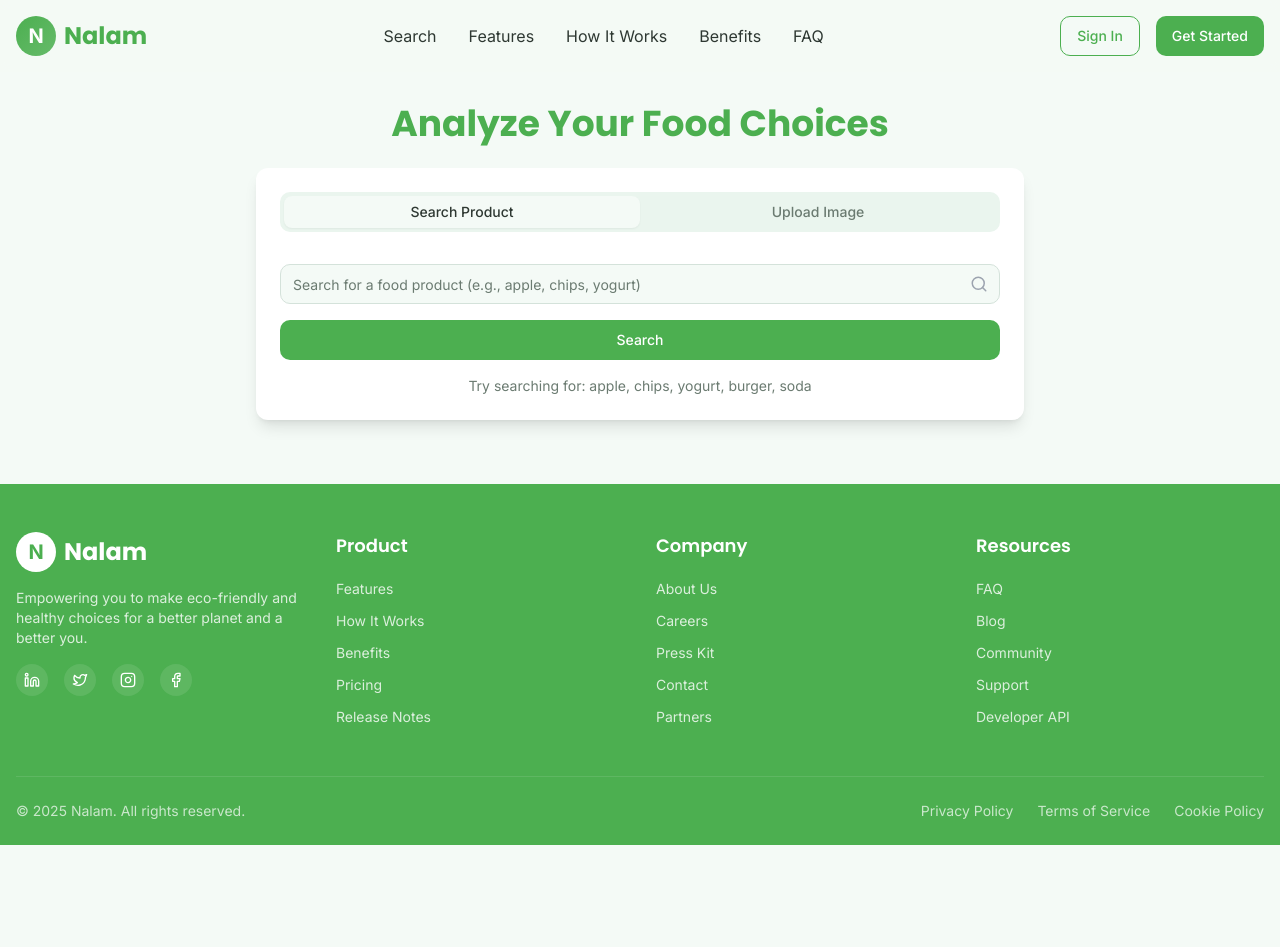
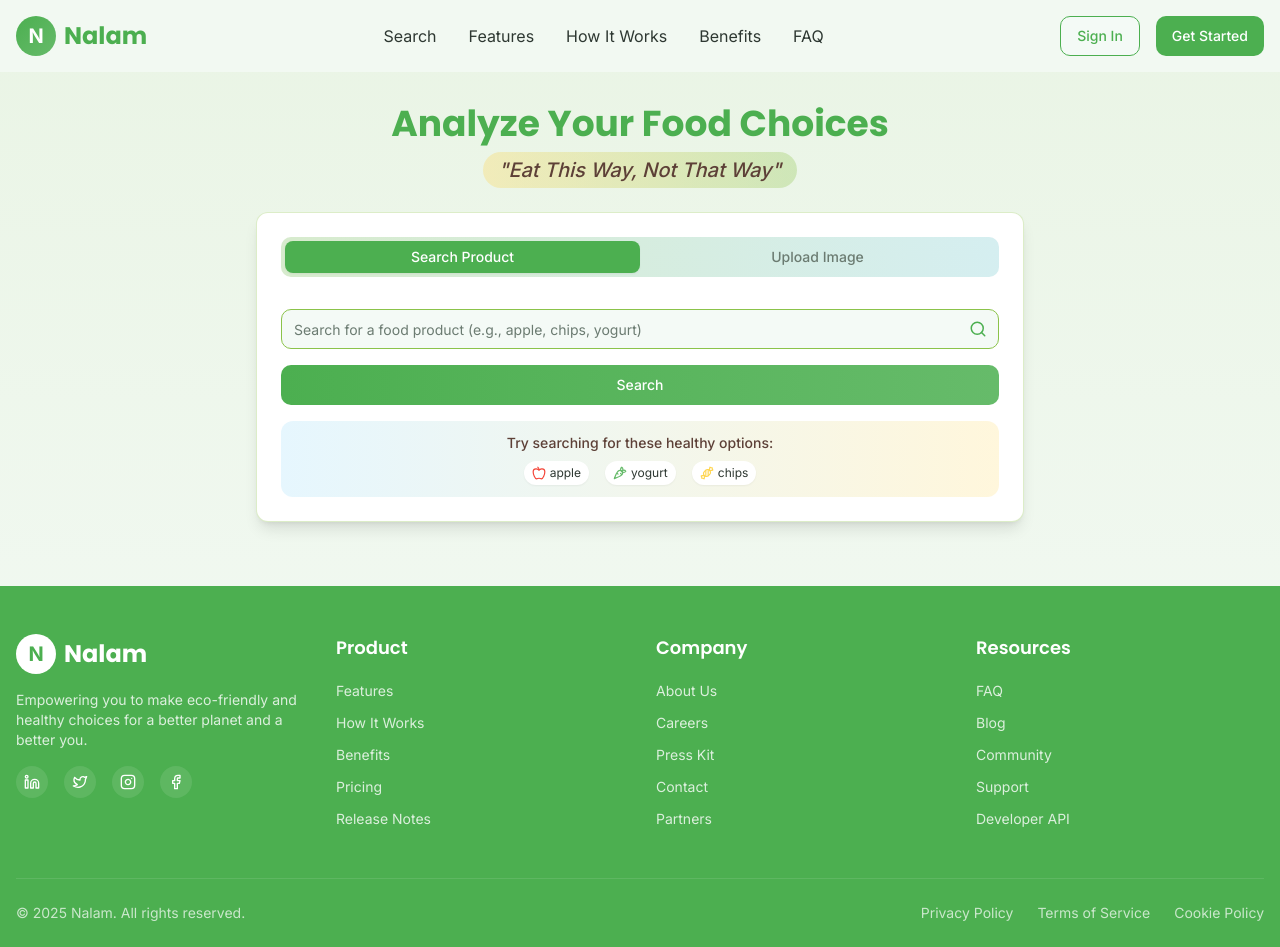
Before and after one commit to ChillandBuild/Nalam, a React (Vite) app: page /search in a window 1280 px wide. Before the commit the page ends 845 px from the top, so only its background shows below. Built offline with nearby package versions, Linux system fonts and the light colour scheme.

Commit message:
Refactor: Improve color scheme and add slogan
- Updated the website's color scheme for a more vibrant look.
- Added the slogan "Eat This Way, Not That Way" to the hero section.

```diff
--- a/src/components/FoodResultDisplay.tsx
+++ b/src/components/FoodResultDisplay.tsx
@@ -2,6 +2,7 @@
 import { Badge } from "@/components/ui/badge";
 import { Card, CardContent, CardDescription, CardFooter, CardHeader, CardTitle } from "@/components/ui/card";
 import { FoodAnalysisResult } from "../types/food";
+import { Leaf, Carrot } from "lucide-react";
 
 interface FoodResultDisplayProps {
   result: FoodAnalysisResult;
@@ -18,11 +19,16 @@ const FoodResultDisplay = ({ result }: FoodResultDisplayProps) => {
 
   return (
     <div className="max-w-3xl mx-auto space-y-8">
-      <Card className="overflow-hidden">
-        <CardHeader className="bg-gradient-to-r from-nalam-green/10 to-nalam-leaf/10">
+      <Card className="overflow-hidden border-nalam-green/20">
+        <CardHeader className="bg-gradient-to-r from-nalam-green/10 to-nalam-leaf/20">
           <div className="flex items-center justify-between">
             <div>
-              <CardTitle className="text-2xl">{result.name}</CardTitle>
+              <CardTitle className="text-2xl flex items-center gap-2">
+                {result.name}
+                <span className="text-base bg-nalam-green-light/20 px-2 py-0.5 rounded text-nalam-green italic">
+                  Eat This Way
+                </span>
+              </CardTitle>
               <CardDescription>{result.category}</CardDescription>
             </div>
             <div className="text-right">
@@ -41,13 +47,16 @@ const FoodResultDisplay = ({ result }: FoodResultDisplayProps) => {
 
         <CardContent className="pt-6 pb-2">
           <div className="grid md:grid-cols-2 gap-6">
-            <div>
-              <h3 className="text-lg font-semibold mb-3 text-nalam-green">Consumption Guide</h3>
+            <div className="bg-gradient-to-br from-white to-nalam-sky/10 p-4 rounded-lg">
+              <h3 className="text-lg font-semibold mb-3 text-nalam-green flex items-center gap-2">
+                <Leaf size={20} className="text-nalam-green" />
+                Consumption Guide
+              </h3>
 
               <div className="space-y-4">
                 <div>
                   <h4 className="font-medium mb-1 flex items-center">
-                    <span className="w-3 h-3 rounded-full bg-nalam-green mr-2"></span>
+                    <span className="w-3 h-3 rounded-full bg-gradient-to-br from-nalam-green to-nalam-leaf mr-2"></span>
                     Recommended Frequency
                   </h4>
                   <p className="text-sm ml-5">{result.consumptionFrequency}</p>
@@ -55,7 +64,7 @@ const FoodResultDisplay = ({ result }: FoodResultDisplayProps) => {
 
                 <div>
                   <h4 className="font-medium mb-1 flex items-center">
-                    <span className="w-3 h-3 rounded-full bg-nalam-green mr-2"></span>
+                    <span className="w-3 h-3 rounded-full bg-gradient-to-br from-nalam-green to-nalam-leaf mr-2"></span>
                     Optimal Timing
                   </h4>
                   <p className="text-sm ml-5">{result.optimalTiming}</p>
@@ -63,7 +72,7 @@ const FoodResultDisplay = ({ result }: FoodResultDisplayProps) => {
 
                 <div>
                   <h4 className="font-medium mb-1 flex items-center">
-                    <span className="w-3 h-3 rounded-full bg-nalam-red mr-2"></span>
+                    <span className="w-3 h-3 rounded-full bg-gradient-to-r from-nalam-red to-red-400 mr-2"></span>
                     Health Risks
                   </h4>
                   <ul className="list-disc text-sm ml-8 space-y-1">
@@ -75,8 +84,11 @@ const FoodResultDisplay = ({ result }: FoodResultDisplayProps) => {
               </div>
             </div>
 
-            <div>
-              <h3 className="text-lg font-semibold mb-3 text-nalam-green">Sustainability Metrics</h3>
+            <div className="bg-gradient-to-br from-white to-nalam-sun/10 p-4 rounded-lg">
+              <h3 className="text-lg font-semibold mb-3 text-nalam-green flex items-center gap-2">
+                <Carrot size={20} className="text-nalam-leaf" />
+                Sustainability Metrics
+              </h3>
 
               <div className="space-y-3">
                 <div className="flex items-center">
@@ -84,7 +96,7 @@ const FoodResultDisplay = ({ result }: FoodResultDisplayProps) => {
                   <div className="flex-1">
                     <div className="h-2 bg-gray-200 rounded-full overflow-hidden">
                       <div
-                        className="h-full bg-nalam-green"
+                        className="h-full bg-gradient-to-r from-nalam-green to-nalam-leaf"
                         style={{ width: `${result.sustainability.packaging}%` }}
                       ></div>
                     </div>
@@ -97,7 +109,7 @@ const FoodResultDisplay = ({ result }: FoodResultDisplayProps) => {
                   <div className="flex-1">
                     <div className="h-2 bg-gray-200 rounded-full overflow-hidden">
                       <div
-                        className="h-full bg-nalam-green"
+                        className="h-full bg-gradient-to-r from-nalam-green to-nalam-leaf"
                         style={{ width: `${result.sustainability.carbonFootprint}%` }}
                       ></div>
                     </div>
@@ -110,7 +122,7 @@ const FoodResultDisplay = ({ result }: FoodResultDisplayProps) => {
                   <div className="flex-1">
                     <div className="h-2 bg-gray-200 rounded-full overflow-hidden">
                       <div
-                        className="h-full bg-nalam-green"
+                        className="h-full bg-gradient-to-r from-nalam-green to-nalam-leaf"
                         style={{ width: `${result.sustainability.supplyChain}%` }}
                       ></div>
                     </div>
@@ -123,7 +135,7 @@ const FoodResultDisplay = ({ result }: FoodResultDisplayProps) => {
                   <div className="flex-1">
                     <div className="h-2 bg-gray-200 rounded-full overflow-hidden">
                       <div
-                        className="h-full bg-nalam-green"
+                        className="h-full bg-gradient-to-r from-nalam-green to-nalam-leaf"
                         style={{ width: `${result.sustainability.ingredients}%` }}
                       ></div>
                     </div>
@@ -135,22 +147,25 @@ const FoodResultDisplay = ({ result }: FoodResultDisplayProps) => {
           </div>
 
           {result.contextualSuggestion && (
-            <div className="mt-6 bg-nalam-earth-light/30 p-4 rounded-lg">
+            <div className="mt-6 bg-gradient-to-r from-nalam-earth-light/30 to-nalam-sun/10 p-4 rounded-lg border border-nalam-earth-light/30">
               <h4 className="font-medium mb-2 text-nalam-earth-dark">Contextual Suggestion</h4>
               <p className="text-sm">{result.contextualSuggestion}</p>
             </div>
           )}
         </CardContent>
 
-        <CardFooter className="flex-col items-start border-t pt-6">
-          <h3 className="text-lg font-semibold mb-3 text-nalam-green">Healthier Alternatives</h3>
+        <CardFooter className="flex-col items-start border-t pt-6 bg-gradient-to-br from-white to-nalam-green-light/10">
+          <h3 className="text-lg font-semibold mb-3 text-nalam-green flex items-center gap-2">
+            <span className="text-red-500 line-through text-sm">Not That Way</span>
+            Healthier Alternatives
+          </h3>
           <div className="w-full grid grid-cols-1 sm:grid-cols-2 md:grid-cols-3 gap-4">
             {result.alternatives.map((alt, index) => (
-              <div key={index} className="bg-muted p-3 rounded-lg hover:shadow-md transition-shadow duration-200">
+              <div key={index} className="bg-gradient-to-br from-nalam-green-light/10 to-nalam-sun/10 p-3 rounded-lg hover:shadow-md transition-shadow duration-200 border border-nalam-green-light/20">
                 <h4 className="font-medium">{alt.name}</h4>
                 <div className="flex items-center text-xs mt-1">
                   <span className="mr-1">Score:</span>
-                  <Badge className="bg-nalam-green text-white">{alt.score}/100</Badge>
+                  <Badge className="bg-gradient-to-r from-nalam-green to-nalam-leaf text-white">{alt.score}/100</Badge>
                 </div>
                 <p className="text-xs text-muted-foreground mt-2">{alt.benefit}</p>
               </div>
--- a/src/components/Hero.tsx
+++ b/src/components/Hero.tsx
@@ -8,7 +8,7 @@ const Hero = () => {
       <div className="container px-4 mx-auto">
         <div className="flex flex-col md:flex-row items-center gap-8 md:gap-12">
           <div className="w-full md:w-1/2 space-y-6 text-center md:text-left">
-            <div className="inline-flex items-center gap-2 bg-white/80 rounded-full py-2 px-4 shadow-sm">
+            <div className="inline-flex items-center gap-2 bg-gradient-to-r from-nalam-sun to-nalam-sky/40 rounded-full py-2 px-4 shadow-sm">
               <span className="h-2 w-2 rounded-full bg-nalam-green animate-pulse"></span>
               <span className="text-sm font-medium text-nalam-green-dark">Launching Soon</span>
             </div>
@@ -21,8 +21,14 @@ const Hero = () => {
               Nalam empowers you to scan products, analyze meals, and discover sustainable alternatives with real-time contextual suggestions.
             </p>
 
+            <div className="py-2 px-4 bg-gradient-to-r from-nalam-red/20 to-nalam-sun/30 rounded-lg border border-nalam-earth/20 my-4">
+              <p className="text-lg md:text-2xl font-display font-semibold italic text-nalam-green-dark">
+                "Eat This Way, Not That Way"
+              </p>
+            </div>
+
             <div className="flex flex-col sm:flex-row gap-4 justify-center md:justify-start">
-              <Button size="lg" className="bg-nalam-green hover:bg-nalam-green-dark text-white">
+              <Button size="lg" className="bg-nalam-sun hover:bg-nalam-sun/80 text-nalam-earth-dark">
                 Get Early Access
               </Button>
               <Button size="lg" variant="outline" className="border-nalam-green text-nalam-green hover:bg-nalam-green/10">
@@ -33,14 +39,14 @@ const Hero = () => {
             <div className="pt-6">
               <p className="text-sm text-muted-foreground mb-3">Available on</p>
               <div className="flex gap-3 justify-center md:justify-start">
-                <div className="bg-black text-white rounded-lg px-4 py-2 flex items-center gap-2">
+                <div className="bg-gradient-to-r from-nalam-green-dark to-nalam-green text-white rounded-lg px-4 py-2 flex items-center gap-2">
                   <Apple size={24} />
                   <div>
                     <div className="text-xs">Download on the</div>
                     <div className="font-semibold">App Store</div>
                   </div>
                 </div>
-                <div className="bg-black text-white rounded-lg px-4 py-2 flex items-center gap-2">
+                <div className="bg-gradient-to-r from-nalam-earth-dark to-nalam-earth text-white rounded-lg px-4 py-2 flex items-center gap-2">
                   <svg width="24" height="24" viewBox="0 0 24 24" fill="none" xmlns="http://www.w3.org/2000/svg">
                     <path d="M3 20.5V3.5C3 2.4 3.9 1.5 5 1.5H19C20.1 1.5 21 2.4 21 3.5V20.5C21 21.6 20.1 22.5 19 22.5H5C3.9 22.5 3 21.6 3 20.5ZM12 17L18 12L12 7V17Z" fill="white"/>
                   </svg>
@@ -56,15 +62,15 @@ const Hero = () => {
           <div className="w-full md:w-1/2 relative">
             <div className="aspect-square w-full max-w-md mx-auto relative">
               {/* Phone mockup with app preview */}
-              <div className="absolute inset-0 bg-gradient-to-br from-nalam-green/30 to-nalam-sky/30 rounded-3xl transform rotate-6 scale-90"></div>
+              <div className="absolute inset-0 bg-gradient-to-br from-nalam-leaf/50 to-nalam-sky/50 rounded-3xl transform rotate-6 scale-90"></div>
               <div className="absolute inset-0 bg-white rounded-3xl shadow-xl transform -rotate-3 scale-95"></div>
 
               <div className="absolute inset-0 rounded-3xl overflow-hidden border-8 border-white shadow-2xl">
-                <div className="bg-nalam-green/10 h-full w-full p-4">
+                <div className="bg-gradient-to-br from-nalam-green-light/20 to-nalam-sky/20 h-full w-full p-4">
                   {/* App mockup content */}
                   <div className="bg-white rounded-lg p-3 mb-4 shadow-sm">
                     <div className="flex items-center gap-3 mb-2">
-                      <div className="w-10 h-10 rounded-lg bg-nalam-green flex items-center justify-center">
+                      <div className="w-10 h-10 rounded-lg bg-gradient-to-r from-nalam-sun to-nalam-leaf flex items-center justify-center">
                         <Egg className="text-white" size={20} />
                       </div>
                       <div>
@@ -73,12 +79,12 @@ const Hero = () => {
                       </div>
                     </div>
                     <div className="flex justify-between items-center">
-                      <div className="eco-badge">Score: 85</div>
+                      <div className="eco-badge bg-gradient-to-r from-nalam-green to-nalam-leaf">Score: 85</div>
                       <div className="text-sm text-nalam-green">Local & Sustainable</div>
                     </div>
                   </div>
 
-                  <div className="bg-white rounded-lg p-4 shadow-sm mb-4">
+                  <div className="bg-gradient-to-r from-white to-nalam-earth-light/30 rounded-lg p-4 shadow-sm mb-4">
                     <div className="text-sm font-medium mb-2">Contextual Suggestion</div>
                     <div className="text-xs text-muted-foreground">Morning is the perfect time for this protein-rich breakfast!</div>
                   </div>
@@ -86,11 +92,11 @@ const Hero = () => {
                   <div className="bg-white rounded-lg p-4 shadow-sm">
                     <div className="text-sm font-medium mb-1">Healthier Alternatives</div>
                     <div className="flex gap-2 overflow-x-auto pb-2">
-                      <div className="min-w-[100px] p-2 border rounded-lg text-center">
+                      <div className="min-w-[100px] p-2 border rounded-lg text-center bg-nalam-sky/10">
                         <div className="w-6 h-6 bg-nalam-leaf rounded-full mx-auto mb-1"></div>
                         <div className="text-xs">Local Farm Eggs</div>
                       </div>
-                      <div className="min-w-[100px] p-2 border rounded-lg text-center">
+                      <div className="min-w-[100px] p-2 border rounded-lg text-center bg-nalam-sun/10">
                         <div className="w-6 h-6 bg-nalam-sky rounded-full mx-auto mb-1"></div>
                         <div className="text-xs">Tofu Scramble</div>
                       </div>
--- a/src/components/SearchForm.tsx
+++ b/src/components/SearchForm.tsx
@@ -5,6 +5,7 @@ import { Input } from "@/components/ui/input";
 import { Search } from "lucide-react";
 import { FoodAnalysisResult } from "../types/food";
 import { mockFoodData } from "../data/mockFoodData";
+import { Carrot, Apple, Candy } from "lucide-react";
 
 interface SearchFormProps {
   onSearchResult: (result: FoodAnalysisResult) => void;
@@ -41,18 +42,34 @@ const SearchForm = ({ onSearchResult, setIsLoading }: SearchFormProps) => {
           placeholder="Search for a food product (e.g., apple, chips, yogurt)"
           value={query}
           onChange={(e) => setQuery(e.target.value)}
-          className="pr-10"
+          className="pr-10 border-nalam-green-light focus:border-nalam-green"
         />
-        <Search className="absolute right-3 text-gray-400" size={18} />
+        <Search className="absolute right-3 text-nalam-green" size={18} />
       </div>
 
-      <Button type="submit" className="w-full bg-nalam-green hover:bg-nalam-green-dark">
+      <Button type="submit" className="w-full bg-gradient-to-r from-nalam-green to-nalam-leaf hover:opacity-90 text-white">
         Search
       </Button>
 
-      <p className="text-sm text-center text-muted-foreground mt-2">
-        Try searching for: apple, chips, yogurt, burger, soda
-      </p>
+      <div className="bg-gradient-to-r from-nalam-sky/20 to-nalam-sun/20 p-3 rounded-lg mt-4">
+        <p className="text-sm text-center text-nalam-earth-dark font-medium mb-2">
+          Try searching for these healthy options:
+        </p>
+        <div className="flex justify-center gap-4 flex-wrap">
+          <div className="flex items-center gap-1 bg-white px-2 py-1 rounded-full text-xs shadow-sm">
+            <Apple size={14} className="text-nalam-red" />
+            <span>apple</span>
+          </div>
+          <div className="flex items-center gap-1 bg-white px-2 py-1 rounded-full text-xs shadow-sm">
+            <Carrot size={14} className="text-nalam-leaf" />
+            <span>yogurt</span>
+          </div>
+          <div className="flex items-center gap-1 bg-white px-2 py-1 rounded-full text-xs shadow-sm">
+            <Candy size={14} className="text-nalam-sun" />
+            <span>chips</span>
+          </div>
+        </div>
+      </div>
     </form>
   );
 };
--- a/src/pages/Search.tsx
+++ b/src/pages/Search.tsx
@@ -17,18 +17,24 @@ const Search = () => {
   };
 
   return (
-    <div className="min-h-screen flex flex-col">
+    <div className="min-h-screen flex flex-col bg-gradient-to-b from-nalam-green-light/10 to-background">
       <Navbar />
       <main className="flex-1 container px-4 py-8 mx-auto">
-        <h1 className="text-3xl md:text-4xl font-display font-bold text-nalam-green mb-6 text-center">
+        <h1 className="text-3xl md:text-4xl font-display font-bold text-nalam-green mb-2 text-center">
           Analyze Your Food Choices
         </h1>
 
-        <div className="max-w-3xl mx-auto bg-white rounded-xl shadow-lg p-6 mb-8">
+        <div className="text-center mb-6">
+          <p className="text-lg md:text-xl italic font-medium text-nalam-earth-dark inline-block py-1 px-4 bg-gradient-to-r from-nalam-sun/30 to-nalam-green-light/30 rounded-full">
+            "Eat This Way, Not That Way"
+          </p>
+        </div>
+
+        <div className="max-w-3xl mx-auto bg-white rounded-xl shadow-lg p-6 mb-8 border border-nalam-green-light/30">
           <Tabs defaultValue="search" className="w-full">
-            <TabsList className="w-full mb-6">
-              <TabsTrigger value="search" className="flex-1">Search Product</TabsTrigger>
-              <TabsTrigger value="upload" className="flex-1">Upload Image</TabsTrigger>
+            <TabsList className="w-full mb-6 bg-gradient-to-r from-nalam-green-light/20 to-nalam-sky/20">
+              <TabsTrigger value="search" className="flex-1 data-[state=active]:bg-nalam-green data-[state=active]:text-white">Search Product</TabsTrigger>
+              <TabsTrigger value="upload" className="flex-1 data-[state=active]:bg-nalam-green data-[state=active]:text-white">Upload Image</TabsTrigger>
             </TabsList>
 
             <TabsContent value="search" className="mt-0 pt-2">
@@ -44,9 +50,9 @@ const Search = () => {
         {isLoading && (
           <div className="max-w-3xl mx-auto text-center py-8">
             <div className="animate-pulse flex flex-col items-center">
-              <div className="h-12 w-12 rounded-full bg-nalam-green/30 mb-4"></div>
-              <div className="h-4 bg-nalam-green/30 rounded w-3/4 mb-2"></div>
-              <div className="h-3 bg-nalam-green/20 rounded w-1/2"></div>
+              <div className="h-12 w-12 rounded-full bg-gradient-to-r from-nalam-green to-nalam-leaf mb-4"></div>
+              <div className="h-4 bg-gradient-to-r from-nalam-green/40 to-nalam-leaf/40 rounded w-3/4 mb-2"></div>
+              <div className="h-3 bg-gradient-to-r from-nalam-green/30 to-nalam-leaf/30 rounded w-1/2"></div>
             </div>
           </div>
         )}
```
